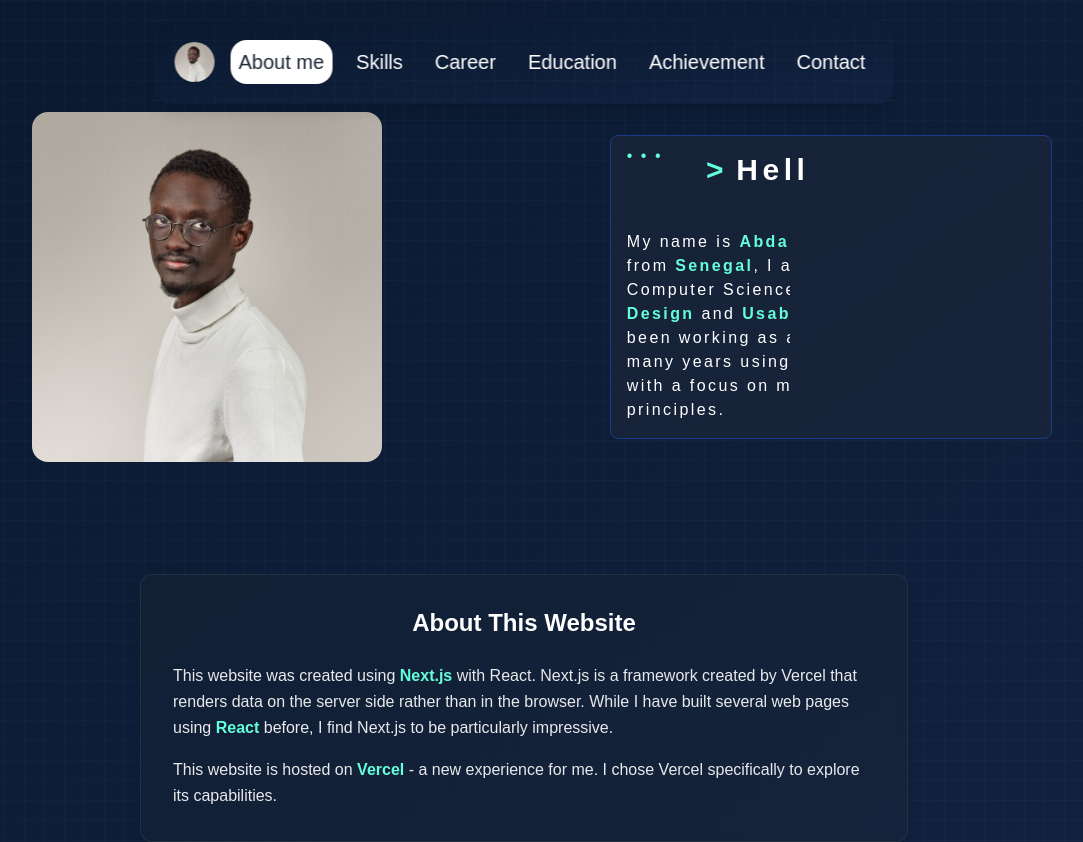
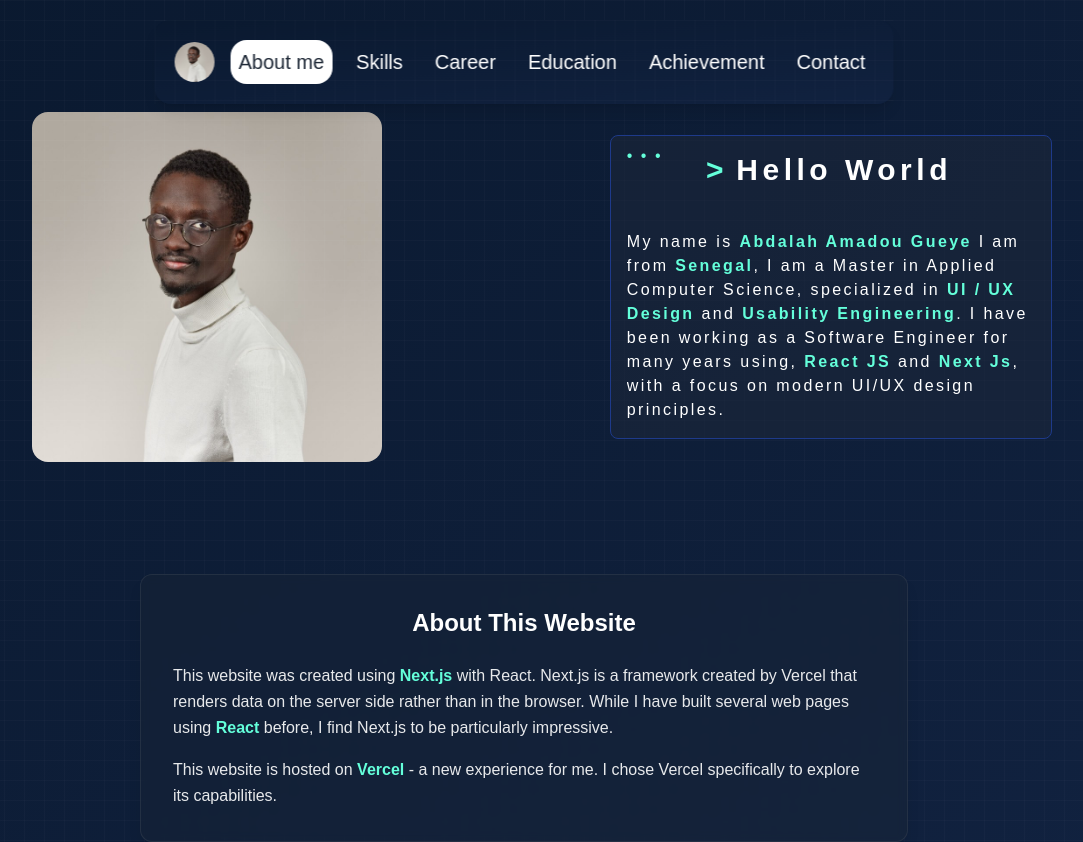
Before and after one commit to Developers-at-G/the-dev-guy, a Next.js app: page / in a window 1280 px wide. Shown: the top 842 px of the page, without its empty margins (116-1199 px from the left). Built offline with nearby package versions, Linux system fonts and the light colour scheme.

Commit message:
Animate first text only once

```diff
--- a/src/app/Education/Education.tsx
+++ b/src/app/Education/Education.tsx
@@ -51,7 +51,7 @@ const Education = () => {
             institution: "SRH Heidelberg University",
           },
           {
-            imgSrc: "/Images/Bachelor.png",
+            imgSrc: "/Images/Bachelor.jpeg",
             imgAlt: "bachelor-degree",
             duration: "2016 - 2020",
             degree: "Bachelor in Computer Engineering",
--- a/src/app/globals.css
+++ b/src/app/globals.css
@@ -32,17 +32,17 @@ html {
   margin: 0 auto;
   letter-spacing: .15em;
   animation:
-    typing 7.5s steps(40, end) infinite,
+    typing 3s steps(40, end) 1s forwards,
     blink-caret .75s step-end infinite;
   display: inline-block;
   max-width: 100%;
 }
 
 @keyframes typing {
-  0%, 100% {
+  from {
     clip-path: inset(0 100% 0 0);
   }
-  20%, 80% {
+  to {
     clip-path: inset(0 0 0 0);
   }
 }
```
Also changed, not shown: public/Images/Bachelor.jpeg (renamed from public/Images/Bachelor.png).
